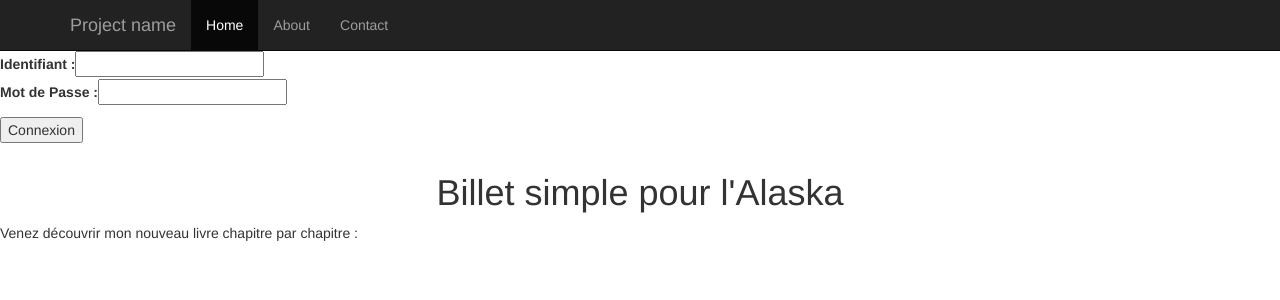
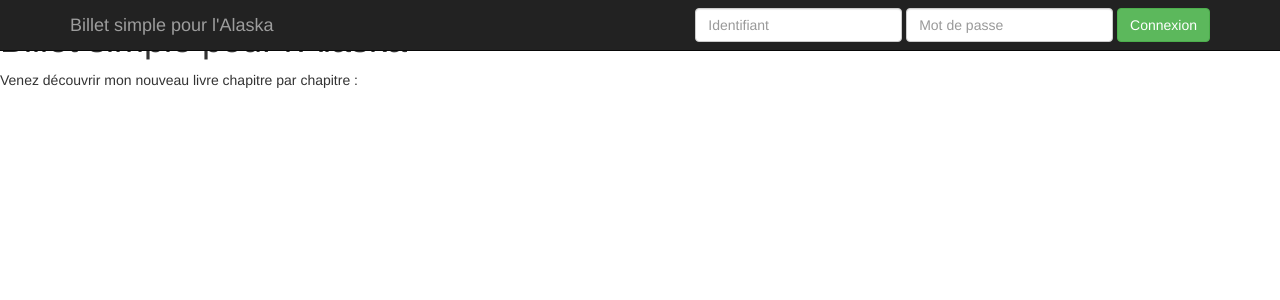
Before and after one commit to Tatelle/creer-un-blog-pour-un-ecrivain, a PHP site: page / in a window 1280 px wide. Shown: the top 300 px of the page. Run offline with PHP 8.4, Linux system fonts and the light colour scheme; data that the repository does not hold is empty; some libraries are stand-ins or nearby versions.

Commit message:
Insertion du menu connexion et insertion de bootstrap dans la partie admin

```diff
--- a/index.php
+++ b/index.php
@@ -6,6 +6,7 @@
 
 try {
     if (isset($_POST['login'])) {
+        echo "cooucou !!!";
         $message = login();
         echo '<p>' . $message . '</p>';
     }
--- a/public/css/style.css
+++ b/public/css/style.css
@@ -1,4 +1,4 @@
-h1, h2
+/*h1, h2
 {
     text-align:center;
 }
@@ -31,4 +31,4 @@
 .green{
     color: green;
     font-weight: bold;
-}
+}*/
--- a/view/frontend/template.php
+++ b/view/frontend/template.php
@@ -35,39 +35,36 @@
 			            <span class="icon-bar"></span>
 			            <span class="icon-bar"></span>
 			         </button>
-		          	<a class="navbar-brand" href="#">Project name</a>
+          			<a class="navbar-brand" href="index.php">Billet simple pour l'Alaska</a>
         		</div>
-		        <div id="navbar" class="collapse navbar-collapse">
-		          	<ul class="nav navbar-nav">
-		            	<li class="active"><a href="#">Home</a></li>
-		            	<li><a href="#about">About</a></li>
-		            	<li><a href="#contact">Contact</a></li>
-		         	 </ul>
-		        </div><!--/.nav-collapse -->
-	      	</div>
-	    </nav>
+		        <div id="navbar" class="navbar-collapse collapse">
 		        	<?php
 					if (!isset($_SESSION['login'])) //On est dans la page de formulaire
 					{ ?>
-			<form method="POST">
-				<fieldset>
-					<legend>Connexion</legend>
-					<p>
-						<label for="login">Identifiant :</label><input name="login" type="text" id="login" /><br />
-						<label for="pass">Mot de Passe :</label><input type="password" name="pass" id="pass" />
-					</p>
-					<p><input type="submit" value="Connexion" /></p>
-				</fieldset>
+			          	<form class="navbar-form navbar-right" method="POST" >
+			            	<div class="form-group">
+			             	 	<input name="login" type="text" id="login" placeholder="Identifiant" class="form-control">
+			            	</div>
+			            	<div class="form-group">
+			              		<input type="password" name="pass" id="pass" placeholder="Mot de passe" class="form-control">
+			            	</div>
+			            	<button type="submit" class="btn btn-success">Connexion</button>
 			          	</form>
 			        <?php
 					}
 					else { ?>
-
-			<p><a href="index.php?action=admin"><button>accéder à la partie Admin</button></a></p>
-			<p><a href="index.php?admin=logout"><button>Déconnexion</button></a></p>
+						<div class="navbar-right">
+							<ul class="nav navbar-nav">
+								<li><a href="index.php?action=admin"><button  class="btn btn-info">Accéder à la partie Admin</button></a></li>
+								<li><a href="index.php?admin=logout"><button  class="btn btn-primary">Déconnexion</button></a></li>
+         					 </ul>
+						</div>
 					<?php
 					}
 					?>
+		        </div><!--/.navbar-collapse -->
+      		</div>
+   		</nav>
 
         <?= $content ?>
 
```
Also changed, not shown: view/backend/template.php (+66 -2 lines). Lines whose indentation alone changed are shown as unchanged.
